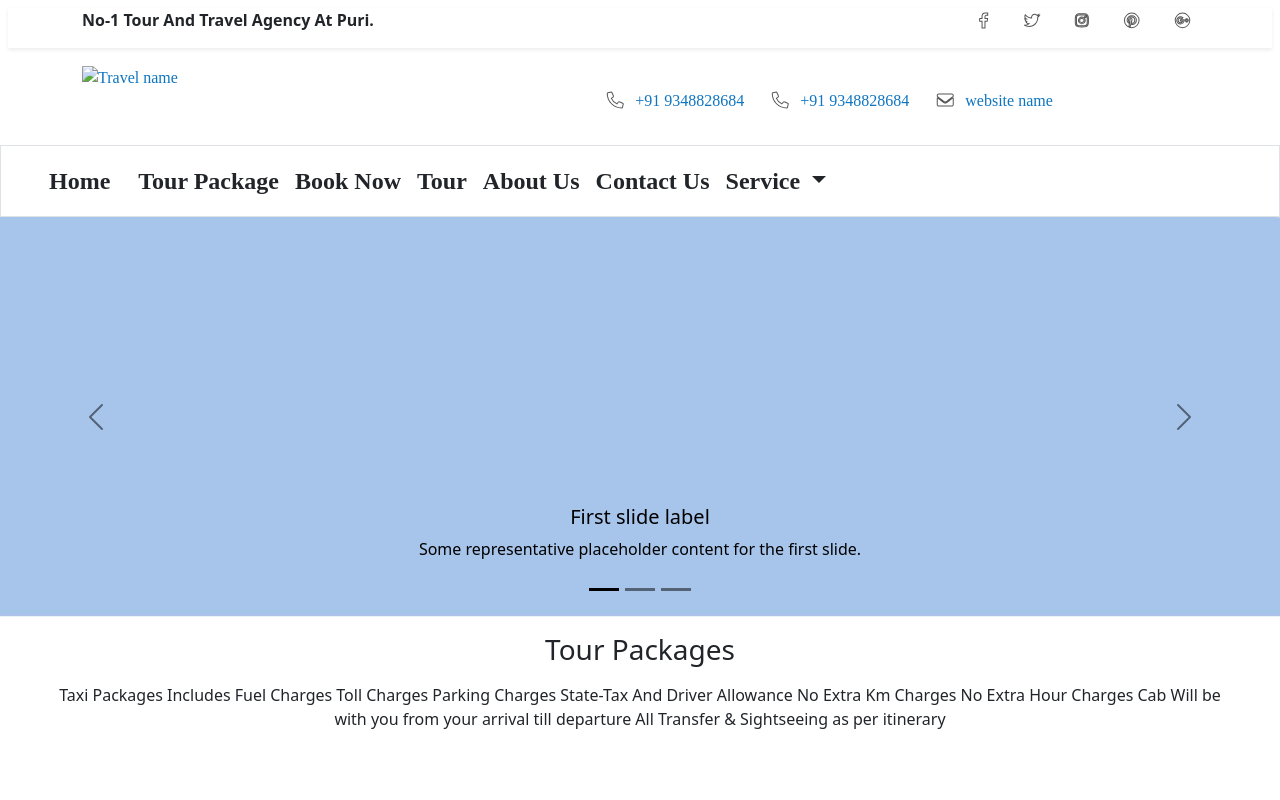
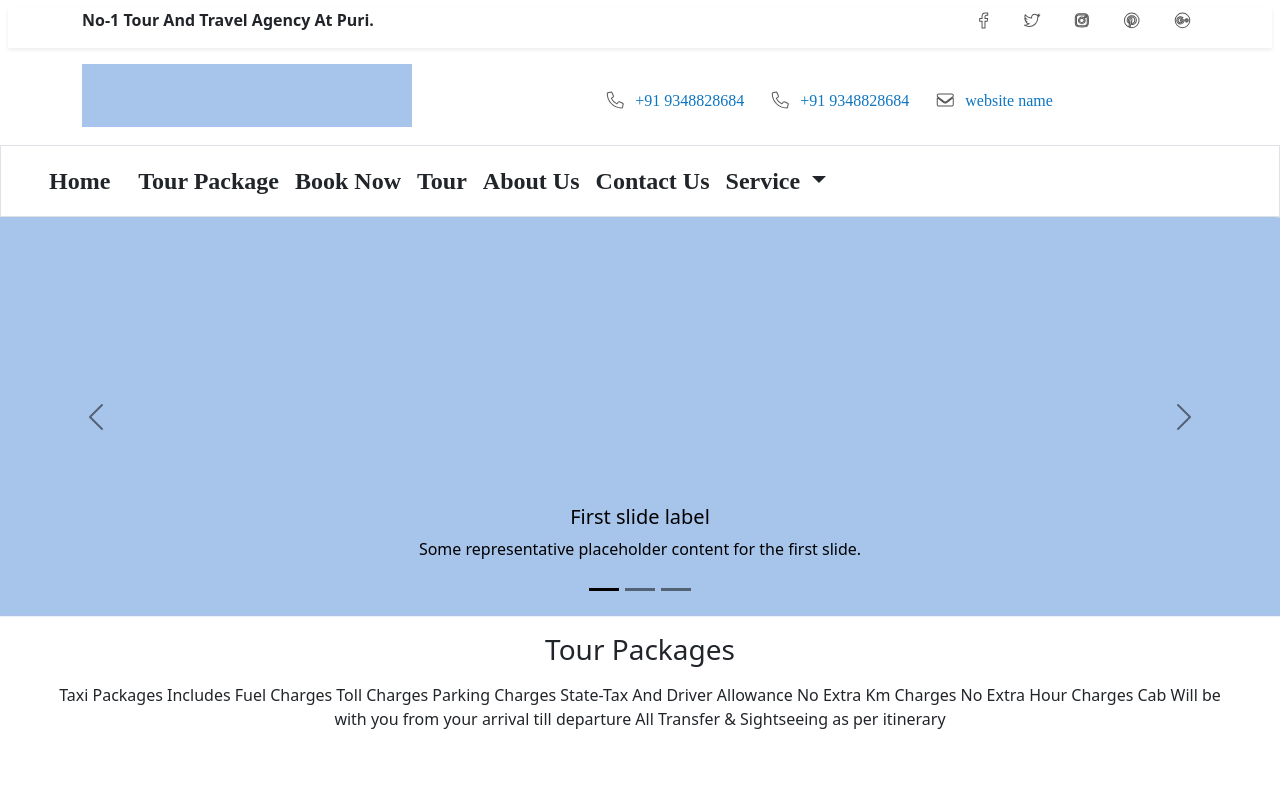
Before and after one commit to abhijit-senapati/alokdemo, a plain HTML site: page index.html in a window 1280 px wide. Shown: the top 800 px of the page. Drawn offline with nearby package versions, Linux system fonts and the light colour scheme; the site is published under a folder, as on GitHub Pages, so addresses that start at the root find nothing.

Commit message:
Update index.html

```diff
--- a/index.html
+++ b/index.html
@@ -62,7 +62,7 @@
             <div class="row clearfix">
                 <div class="col-sm-4">
                     <a href="#">
-                        <img src="/productdetail.JPG" style="height:63px; width: 330px;" alt="Travel name">
+                        <img src="productdetail.JPG" style="height:63px; width: 330px;" alt="Travel name">
                     </a>
                 </div>
                 <div class="col-sm-8">
```
